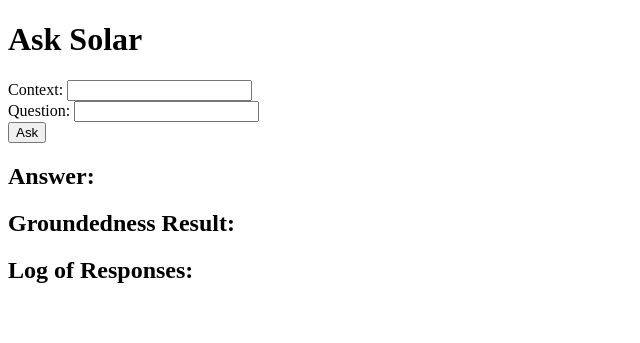
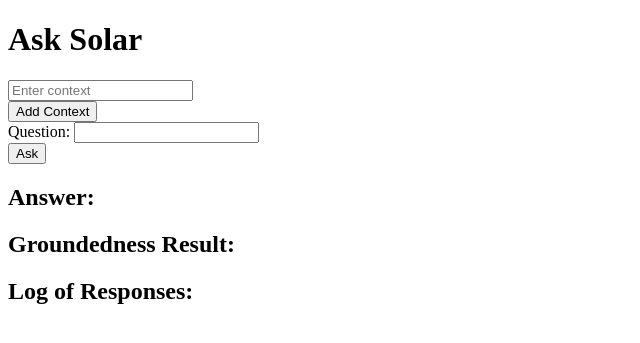
Before and after one commit to ziadgit/creditbridge, a Flask app: page / in a window 1280 px wide. Shown: the top 343 px of the page, without its empty margins (0-640 px from the left). Run offline with Flask 3, Linux system fonts and the light colour scheme.

Commit message:
multiple context fields

```diff
--- a/main.py
+++ b/main.py
@@ -1,77 +1,73 @@
-# Import necessary packages
 from flask import Flask, request, render_template, jsonify
 from openai import OpenAI
 
-# Set up Flask app
 app = Flask(__name__)
 
-# Create OpenAI client
-api_key = "hack-with-upstage-solar-0420"  # Ensure this is a valid API key
+api_key = "hack-with-upstage-solar-0420"  # Ensure you replace this with your valid API key
 client = OpenAI(api_key=api_key, base_url="https://api.upstage.ai/v1/solar")
 
 # Initialize a log to store questions, answers, and groundedness results
 log = []
 
-# Define a function to interact with the OpenAI API for asking questions
+# Function to interact with OpenAI for asking questions
 def ask_solar(context, question):
+    context_str = " ".join(context)  # Convert context list to a single string
     response = client.chat.completions.create(
         model="solar-1-mini-chat",
         messages=[
             {
                 "role": "user",
-                "content": f"Answer the following question: {question} by using the following context: {context}"
+                "content": f"Answer the following question: {question} by using the following context: {context_str}"
             }
         ]
     )
     return response.choices[0].message.content
 
-# Define a function to check groundedness
+# Function to check groundedness
 def check_groundedness(context, question, answer):
+    context_str = " ".join(context)  # Convert context list to a single string
     response = client.chat.completions.create(
         model="solar-1-mini-answer-verification",
         messages=[
-            {"role": "user", "content": context},
+            {"role": "user", "content": context_str},
             {"role": "assistant", "content": f"{question} {answer}"}
         ]
     )
     return response.choices[0].message.content
 
-
-# Route for the main page with a simple form
 @app.route("/", methods=["GET"])
 def index():
     return render_template("index.html")
 
-# Route to handle form submissions for asking questions and checking groundedness simultaneously
 @app.route("/ask", methods=["POST"])
 def ask_and_check():
-    context = request.form["context"]
+    context_list = request.form.getlist("context")  # Get all context inputs
     question = request.form["question"]
 
-    # Get the answer from OpenAI
-    answer = ask_solar(context, question)
+    answer = ask_solar(context_list, question)
+    groundedness_result = check_groundedness(context_list, question, answer)
 
-    # Check for groundedness
-    groundedness_result = check_groundedness(context, question, answer)
+    if not answer:
+        answer = "No answer provided."
+    if not groundedness_result:
+        groundedness_result = "No groundedness result provided."
 
-    # Append the question, answer, and groundedness result to the log
     log.append({
-        "context": context,
+        "context": context_list,
         "question": question,
         "answer": answer,
         "groundedness_result": groundedness_result
     })
 
-    # Return both the answer and the groundedness result
-    return jsonify({"answer": answer, "groundedness_result": groundedness_result})
+    return jsonify({
+        "answer": answer,
+        "groundedness_result": groundedness_result
+    })
 
-
-# Route to retrieve the log of responses
 @app.route("/log", methods=["GET"])
 def get_log():
     return jsonify(log)
 
-
 # Run the Flask app
 if __name__ == "__main__":
-    app.run(debug=True)
+    app.run(debug=True)  # Set to True to enable debugging
--- a/templates/index.html
+++ b/templates/index.html
@@ -1,10 +1,19 @@
-<!-- index.html -->
 <!DOCTYPE html>
 <html lang="en">
 <head>
     <meta charset="UTF-8">
     <title>Ask Solar</title>
     <script>
+        function addContext() {
+            const contextContainer = document.getElementById("contextContainer");
+            const newInput = document.createElement("input");
+            newInput.type = "text";
+            newInput.name = "context";
+            newInput.placeholder = "Enter context";
+            contextContainer.appendChild(newInput);  // Add the new input field
+            contextContainer.appendChild(document.createElement("br"));  // Line break
+        }
+
         async function askSolar() {
             const response = await fetch("/ask", {
                 method: "POST",
@@ -13,7 +22,6 @@
 
             const data = await response.json();
 
-            // Set the text content of answer and groundedness result based on server response
             const answerElement = document.getElementById("answer");
             const groundednessElement = document.getElementById("groundednessResult");
 
@@ -29,8 +37,7 @@
                 groundednessElement.innerText = "No groundedness result provided.";
             }
 
-            // Fetch and update the log to keep the history current
-            updateLog();
+            updateLog();  // Update the log after asking the question
         }
 
         async function updateLog() {
@@ -41,7 +48,7 @@
             const log = await response.json();
             const logContainer = document.getElementById("log");
 
-            logContainer.innerHTML = ""; // Clear previous log
+            logContainer.innerHTML = "";  // Clear previous log
 
             log.forEach(entry => {
                 const logItem = document.createElement("div");
@@ -58,8 +65,11 @@
 <body>
     <h1>Ask Solar</h1>
     <form id="askForm" onsubmit="event.preventDefault(); askSolar();">
-        <label for="context">Context:</label>
-        <input type="text" id="context" name="context" required>
+        <div id="contextContainer">
+            <input type="text" name="context" placeholder="Enter context" required>  <!-- Default context input -->
+            <br>
+        </div>
+        <button type="button" onclick="addContext()">Add Context</button>  <!-- Button to add more context -->
         <br>
         <label for="question">Question:</label>
         <input type="text" id="question" name="question" required>
@@ -72,6 +82,6 @@
     <p id="groundednessResult"></p>
 
     <h2>Log of Responses:</h2>
-    <div id="log"></div> <!-- Log of responses and groundedness -->
+    <div id="log"></div>  <!-- Log of responses and groundedness -->
 </body>
 </html>
```
